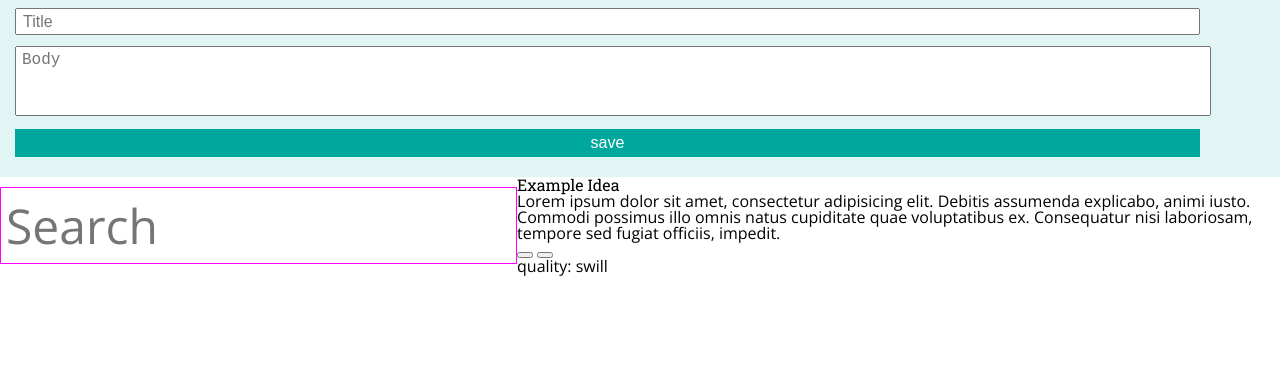
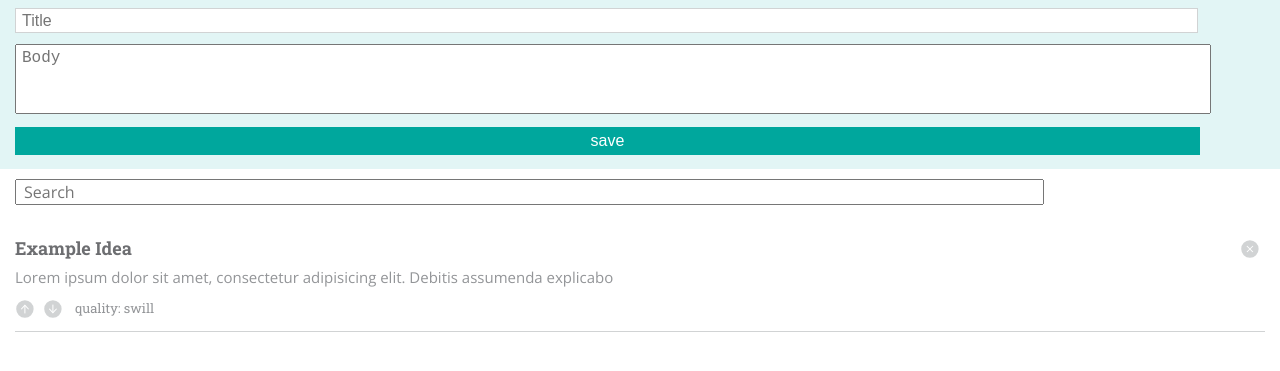
Before and after one commit to OphDub/IdeaBox, a plain HTML site: page index.html in a window 1280 px wide. Shown: the part 43-414 px from the top of the page. Drawn offline with nearby package versions, Linux system fonts and the light colour scheme.

Commit message:
Updated styles and added images for the Idea box cards section

```diff
--- a/index.html
+++ b/index.html
@@ -14,7 +14,7 @@
 	<h1><span>idea</span>box</h1>
 	<form>
 		<fieldset>
-			<input id="idea-title" class="title-input" type="text" placeholder="Title">
+			<input id="idea-title-input" class="title-input" type="text" placeholder="Title">
 			<textarea id="idea-body" class="input-body" type="textarea" placeholder="Body"></textarea>
 			<button type="button" id="idea-save" class="save-button">save</button>
 		</fieldset>
@@ -22,15 +22,15 @@
 </header>
 <!-- Idea Display Wrapper -->
 	<section class="idea-wrapper">
-		<input id="idea-search" class="search-input" type="text" placeholder="Search">
+		<input type="text" id="idea-search" class="search-input" type="text" placeholder="Search">
 <!-- 		Idea Card Placeholder Mock -->
 		<article class="idea-card">
-			<h2 class="idea-title-text">Example Idea</h2>
+			<h2 class="idea-title-h2">Example Idea <button type="button" class="idea-delete"></button></h2>
 			<p class="idea-body-text">
-				Lorem ipsum dolor sit amet, consectetur adipisicing elit. Debitis assumenda explicabo, animi iusto. Commodi possimus illo omnis natus cupiditate quae voluptatibus ex. Consequatur nisi laboriosam, tempore sed fugiat officiis, impedit.
+				Lorem ipsum dolor sit amet, consectetur adipisicing elit. Debitis assumenda explicabo
 			</p>
-			<button class="upvote voting-buttons"></button>
-			<button class="downvote voting-buttons"></button>
+			<button class="upvote voting-buttons" type="button"></button>
+			<button class="downvote voting-buttons" type="button"></button>
 			<p class="idea-quality">
 				quality: <span class="idea-status">swill</span>
 			</p>
--- a/reset.css
+++ b/reset.css
@@ -1,48 +1,64 @@
+/*------------------------------------*\
+    RESET
+\*------------------------------------*/
 /* http://meyerweb.com/eric/tools/css/reset/
-   v2.0 | 20110126
-   License: none (public domain)
-*/
+    v2.0b1 | 201101
+    NOTE:WORK IN PROGRESS
+    USE WITH CAUTION AND TEST WITH ABANDON */
 
-html, body, div, span, applet, object, iframe,
-h1, h2, h3, h4, h5, h6, p, blockquote, pre,
-a, abbr, acronym, address, big, cite, code,
-del, dfn, em, img, ins, kbd, q, s, samp,
-small, strike, strong, sub, sup, tt, var,
-b, u, i, center,
-dl, dt, dd, ol, ul, li,
-fieldset, form, label, legend,
-table, caption, tbody, tfoot, thead, tr, th, td,
-article, aside, canvas, details, embed,
-figure, figcaption, footer, header, hgroup,
-menu, nav, output, ruby, section, summary,
-time, mark, audio, video {
-	margin: 0;
-	padding: 0;
-	border: 0;
-	font-size: 100%;
-	font: inherit;
-	vertical-align: baseline;
+html,body,div,span,applet,object,iframe,
+h1,h2,h3,h4,h5,h6,p,blockquote,pre,
+a,abbr,acronym,address,big,cite,code,
+del,dfn,em,img,ins,kbd,q,s,samp,
+small,strike,strong,sub,sup,tt,var,
+b,u,i,center,
+dl,dt,dd,ol,ul,li,
+fieldset,form,label,legend,
+table,caption,tbody,tfoot,thead,tr,th,td,
+article,aside,canvas,details,figcaption,figure,
+footer,header,hgroup,menu,nav,section,summary,
+time,mark,audio,video{
+    margin:0;
+    padding:0;
+    border:0;
+    outline:0;
+    font-size:100%;
+    font:inherit;
+    vertical-align:baseline;
 }
 /* HTML5 display-role reset for older browsers */
-article, aside, details, figcaption, figure,
-footer, header, hgroup, menu, nav, section {
-	display: block;
+article,aside,details,figcaption,figure,
+footer,header,hgroup,menu,nav,section{
+    display:block;
 }
-body {
-	line-height: 1;
+body{
+    line-height:1;
 }
-ol, ul {
-	list-style: none;
+ol,ul{
+    list-style:none;
 }
-blockquote, q {
-	quotes: none;
+blockquote,q{
+    quotes:none;
 }
-blockquote:before, blockquote:after,
-q:before, q:after {
-	content: '';
-	content: none;
+blockquote:before,blockquote:after,
+q:before,q:after{
+    content:’’;
+    content:none;
 }
-table {
-	border-collapse: collapse;
-	border-spacing: 0;
+/* remember to define visible focus styles!
+:focus{
+    outline:?????;
+} */
+
+/* remember to highlight inserts somehow! */
+ins{
+    text-decoration:none;
 }
+del{
+    text-decoration:line-through;
+}
+
+table{
+    border-collapse:collapse;
+    border-spacing:0;
+}
--- a/styles.css
+++ b/styles.css
@@ -1,6 +1,7 @@
 /*Global Styles */
 * {
   box-sizing: content-box;
+  outline: none;
 }
 
 html{
@@ -10,52 +11,62 @@ html{
 body {
   height: 100%;
   font-size: 16px;
+  overflow: hidden;
 }
-
-section {
-	display: flex;
-	align-items: center;
-	justify-content: center;
-}
-
 
 /*Global Styles */
 
 /*Font-Styles*/
 body {
   font-family: Roboto Slab;
+  position: relative;
 }
 
 p {
   font-family: Open Sans;
+  font-size: 0.938em;
+  color: #939598;
+  line-height: 17px;
+  margin-bottom: 13px;
 }
 
 header h1{
   font-size: 1.5em;
 }
 
-#ideabox-header {
-  font-weight: 700;
-  font-size: 5em;
-}
-
 .title-input,
 .input-body,
-.save-button {
+.save-button,
+.user-input,
+#idea-search {
   font-size: 1em;
 }
 
 .user-input,
 #idea-search  {
   font-family: Open Sans;
-  font-size: 3em;
+}
+
+.idea-title-h2 {
+  font-size: 1.125em;
+  font-weight: 700;
+  color: #6d6e71;
+}
+
+.idea-quality {
+  font-size: 0.813em;
+  font-family: Roboto Slab;
 }
 
 /*Header Styles*/
 
 header {
+  vertical-align: top;
 	background-color: #E2F5F5;
   padding: 12px 15px 20px 15px;
+  display: block;
+  height: 20%;
+  min-height: 180px;
 }
 
 header h1{
@@ -69,18 +80,19 @@ h1 span {
   color: #00A79D;
 }
 
+/*Header Styles*/
 
-
-#ideabox-header {
-	color: #6D6E71;
-
+.idea-wrapper {
+  display: block;
+  position: relative;
+  padding: 45px 15px 0 15px;
+  overflow-y: auto;
+  height: 70%;
 }
 
-/*Header Styles*/
-
-
-.ideabox-title {
-	color: #00A79D;
+.idea-title-h2 {
+  position: relative;
+  margin-bottom: 12px;
 }
 
 .title-input {
@@ -88,6 +100,7 @@ h1 span {
 	padding: 3px 0 2px 6px;
   width: 94%;
   margin-bottom: 11px;
+  border:1px solid #d1d3d4;
 }
 
 .input-body {
@@ -109,16 +122,69 @@ h1 span {
 }
 
 #idea-search {
-	padding: 5px;
-	width: 90%;
-	border: magenta 1.5px solid;
+  position: absolute;
+  top: 10px;
+  width: 79%;
+  padding: 0 7px;
 }
 
 .idea-card {
+  margin: 25px 0 0 auto;
+  position: relative;
+  border-bottom: 1px solid #d1d3d4;
+  padding-bottom: 10px;
+}
+
+.idea-delete {
+    background:url(images/delete.svg) no-repeat;
+    background-size: 20px;
+    cursor:pointer;
+    width: 20px;
+    height: 20px;
+    border: none;
+    position: absolute;
+    right: 5px;
+    padding: 0;
+    margin: 0;
+}
+
+.idea-delete:hover{
+  background:url(images/delete-hover.svg) no-repeat;
 }
 
 .idea-quality {
+  display: inline;
+  position: absolute;
+  bottom: 14px;
+  left: 60px;
+  margin: 0;
 }
 
 .voting-buttons {
+  width: 20px;
+  height: 20px;
+  cursor:pointer;
+  display: inline-block;
+  margin: 0;
+  padding: 0;
+  border: none;
 }
+
+.upvote {
+  background:url(images/upvote.svg) no-repeat;
+  background-size: 20px;
+  margin-right: 4px;
+}
+
+.downvote {
+  background:url(images/downvote.svg) no-repeat;
+  background-size: 20px;
+}
+
+.upvote:hover {
+  background:url(images/upvote-hover.svg) no-repeat;
+}
+
+.downvote:hover {
+  background:url(images/downvote-hover.svg) no-repeat;
+}
```
Also changed, not shown: images/delete-hover.svg (added), images/delete.svg (added), images/downvote-hover.svg (added), images/downvote.svg (added), images/upvote-hover.svg (added), images/upvote.svg (added), 1 other file.
